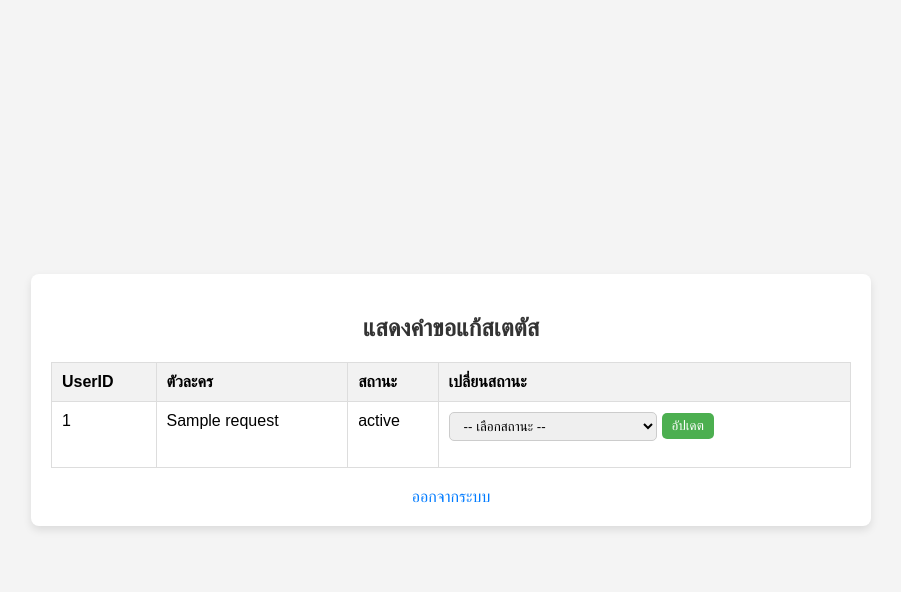
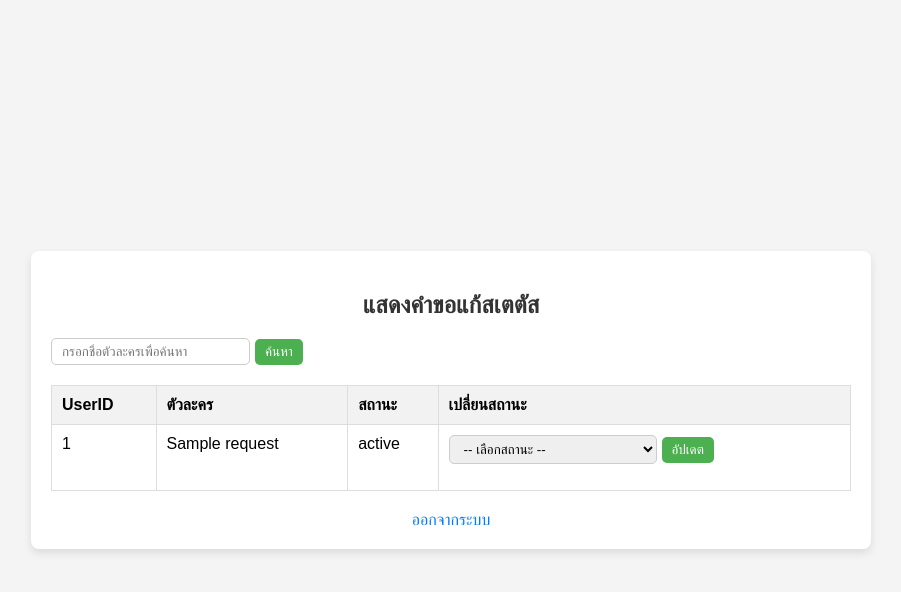
Before and after one commit to gardoffwhite/lineapi, a FastAPI app: template templates/admin_dashboard.html in a window 1280 px wide. Shown: the top 592 px of the page, without its empty margins (189-1090 px from the left). Run offline with FastAPI, Linux system fonts and the light colour scheme; the template is opened without the code that fills it: most values are stand-ins (such as "Sample title", 1, 10 or a date in 2020).

Commit message:
Update admin_dashboard.html

```diff
--- a/templates/admin_dashboard.html
+++ b/templates/admin_dashboard.html
@@ -51,7 +51,7 @@
                 justify-content: start;
             }
 
-            select, button {
+            select, button, input[type="text"] {
                 padding: 5px 10px;
                 border-radius: 5px;
                 border: 1px solid #ccc;
@@ -84,6 +84,13 @@
     <body>
         <div class="container">
             <h2>แสดงคำขอแก้สเตตัส</h2>
+
+            <!-- ฟอร์มค้นหาชื่อตัวละคร -->
+            <form action="/search_char" method="get">
+                <input type="text" name="charname" placeholder="กรอกชื่อตัวละครเพื่อค้นหา" required>
+                <button type="submit">ค้นหา</button>
+            </form>
+
             <table>
                 <tr>
                     <th>UserID</th>
```
